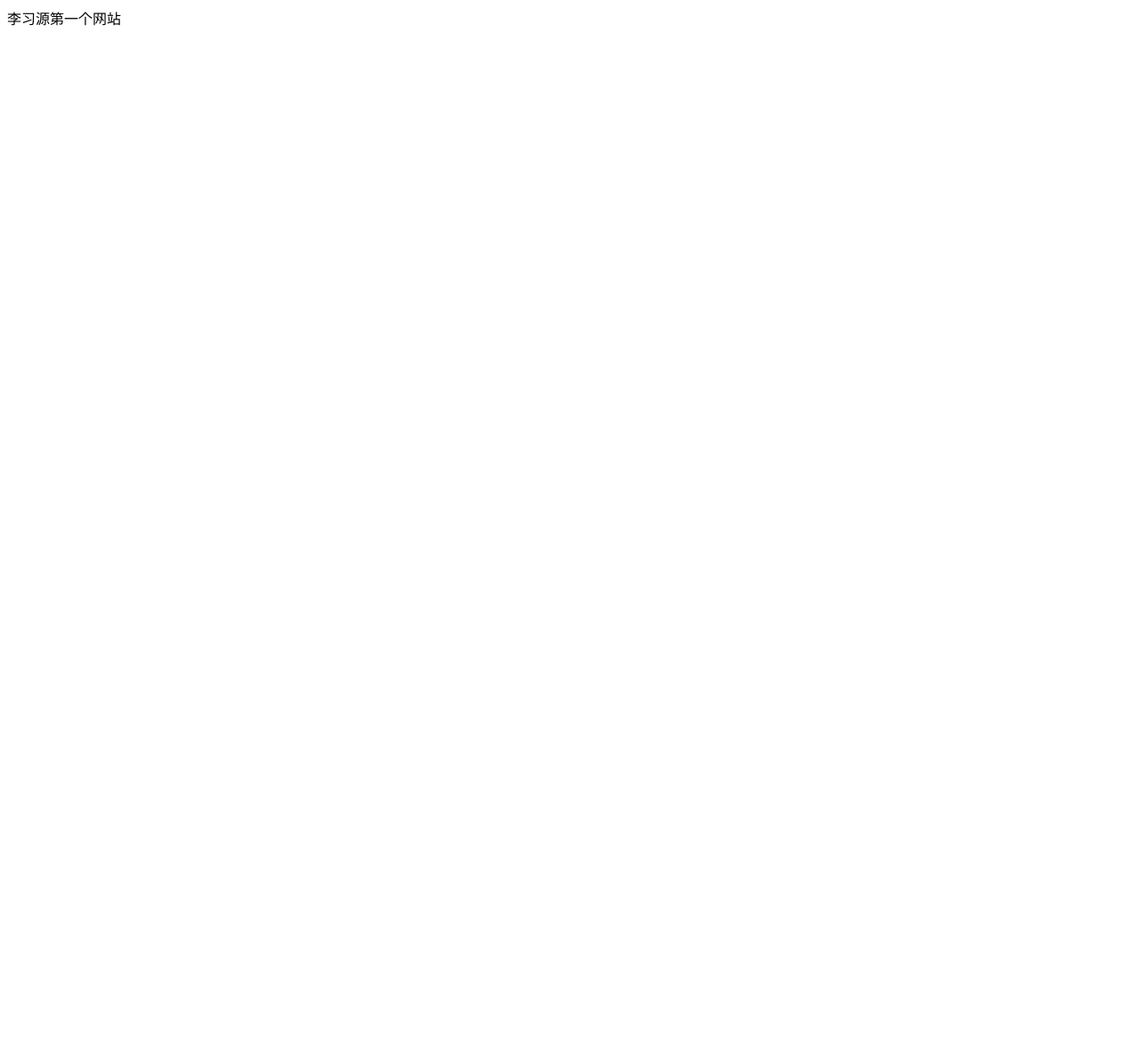
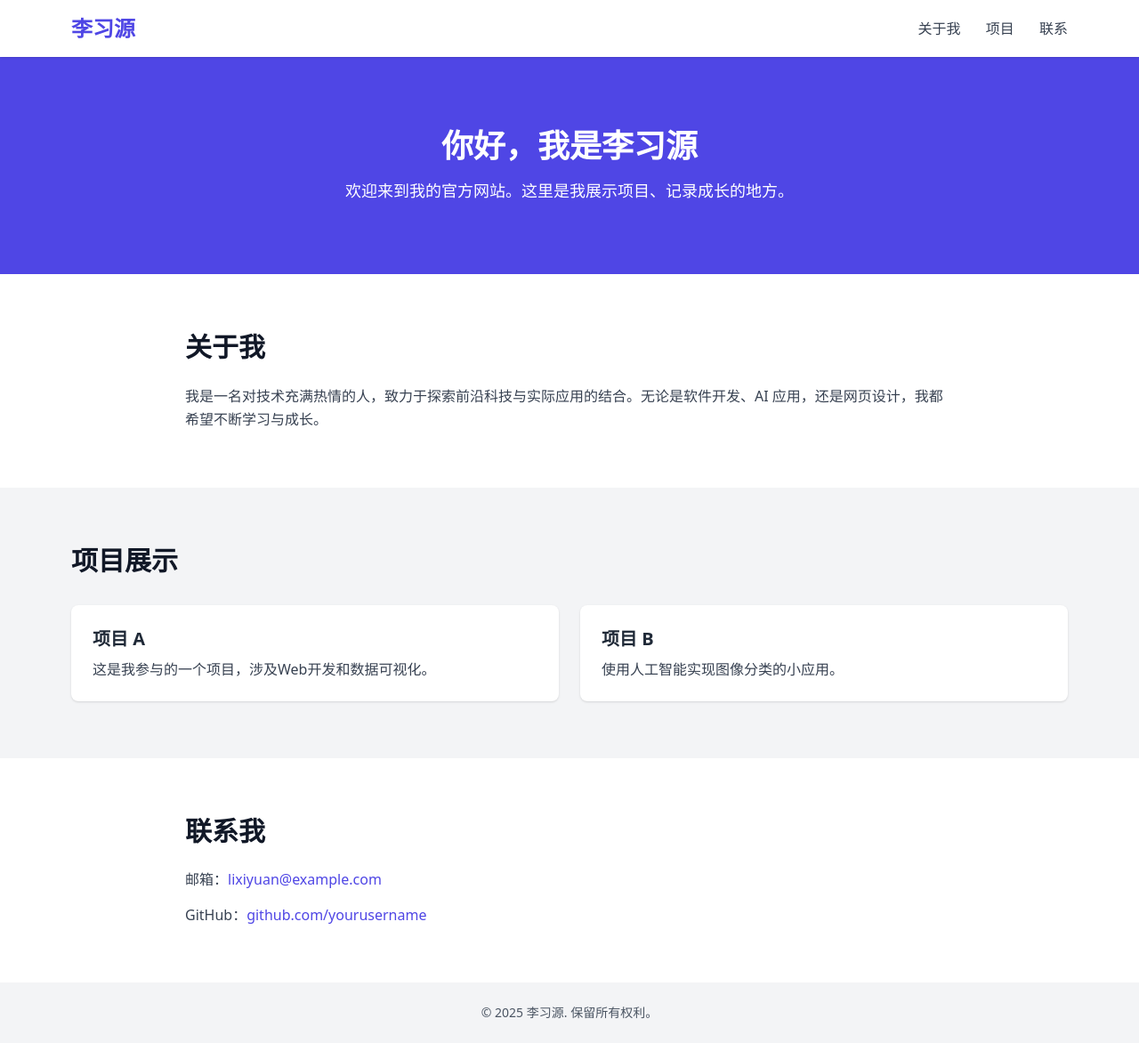
Before and after one commit to HRC-tuotuo/website, a plain HTML site: page index.html in a window 1280 px wide. Shown: the whole page at 89% size. Before the commit the page ends 800 px from the top, so only its background shows below. Drawn offline with nearby package versions, Linux system fonts and the light colour scheme.

Commit message:
Update index.html

```diff
--- a/index.html
+++ b/index.html
@@ -1 +1,73 @@
-李习源第一个网站
+<!DOCTYPE html>
+<html lang="zh">
+<head>
+  <meta charset="UTF-8">
+  <meta name="viewport" content="width=device-width, initial-scale=1.0">
+  <title>李习源 | 官方网站</title>
+  <script src="https://cdn.tailwindcss.com"></script>
+</head>
+<body class="bg-gray-50 text-gray-800 font-sans">
+
+  <!-- Header -->
+  <header class="bg-white shadow sticky top-0 z-50">
+    <div class="max-w-6xl mx-auto px-4 py-4 flex justify-between items-center">
+      <h1 class="text-2xl font-bold text-indigo-600">李习源</h1>
+      <nav class="space-x-6">
+        <a href="#about" class="text-gray-700 hover:text-indigo-600">关于我</a>
+        <a href="#projects" class="text-gray-700 hover:text-indigo-600">项目</a>
+        <a href="#contact" class="text-gray-700 hover:text-indigo-600">联系</a>
+      </nav>
+    </div>
+  </header>
+
+  <!-- Hero Section -->
+  <section class="bg-indigo-600 text-white py-20">
+    <div class="max-w-4xl mx-auto text-center px-4">
+      <h2 class="text-4xl font-bold mb-4">你好，我是李习源</h2>
+      <p class="text-lg">欢迎来到我的官方网站。这里是我展示项目、记录成长的地方。</p>
+    </div>
+  </section>
+
+  <!-- About Me -->
+  <section id="about" class="py-16 bg-white">
+    <div class="max-w-4xl mx-auto px-4">
+      <h3 class="text-3xl font-semibold mb-6 text-gray-900">关于我</h3>
+      <p class="text-gray-700 leading-relaxed">
+        我是一名对技术充满热情的人，致力于探索前沿科技与实际应用的结合。无论是软件开发、AI 应用，还是网页设计，我都希望不断学习与成长。
+      </p>
+    </div>
+  </section>
+
+  <!-- Projects -->
+  <section id="projects" class="py-16 bg-gray-100">
+    <div class="max-w-6xl mx-auto px-4">
+      <h3 class="text-3xl font-semibold mb-8 text-gray-900">项目展示</h3>
+      <div class="grid md:grid-cols-2 gap-6">
+        <div class="bg-white rounded-lg shadow p-6">
+          <h4 class="text-xl font-semibold mb-2">项目 A</h4>
+          <p class="text-gray-700">这是我参与的一个项目，涉及Web开发和数据可视化。</p>
+        </div>
+        <div class="bg-white rounded-lg shadow p-6">
+          <h4 class="text-xl font-semibold mb-2">项目 B</h4>
+          <p class="text-gray-700">使用人工智能实现图像分类的小应用。</p>
+        </div>
+      </div>
+    </div>
+  </section>
+
+  <!-- Contact -->
+  <section id="contact" class="py-16 bg-white">
+    <div class="max-w-4xl mx-auto px-4">
+      <h3 class="text-3xl font-semibold mb-6 text-gray-900">联系我</h3>
+      <p class="text-gray-700 mb-4">邮箱：<a href="mailto:lixiyuan@example.com" class="text-indigo-600 hover:underline">lixiyuan@example.com</a></p>
+      <p class="text-gray-700">GitHub：<a href="https://github.com/yourusername" class="text-indigo-600 hover:underline">github.com/yourusername</a></p>
+    </div>
+  </section>
+
+  <!-- Footer -->
+  <footer class="bg-gray-100 text-center py-6 text-gray-600 text-sm">
+    &copy; 2025 李习源. 保留所有权利。
+  </footer>
+
+</body>
+</html>
```
